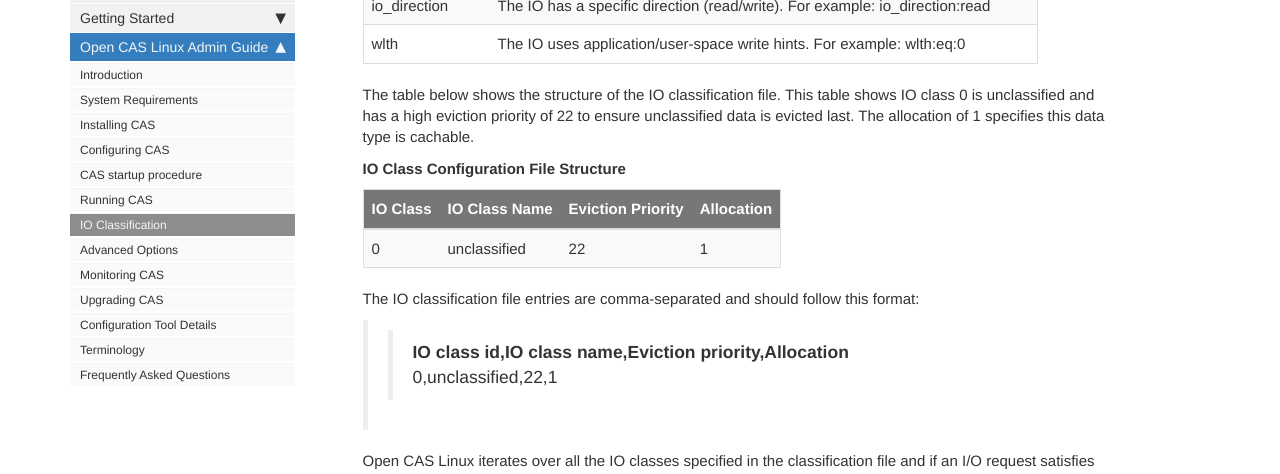
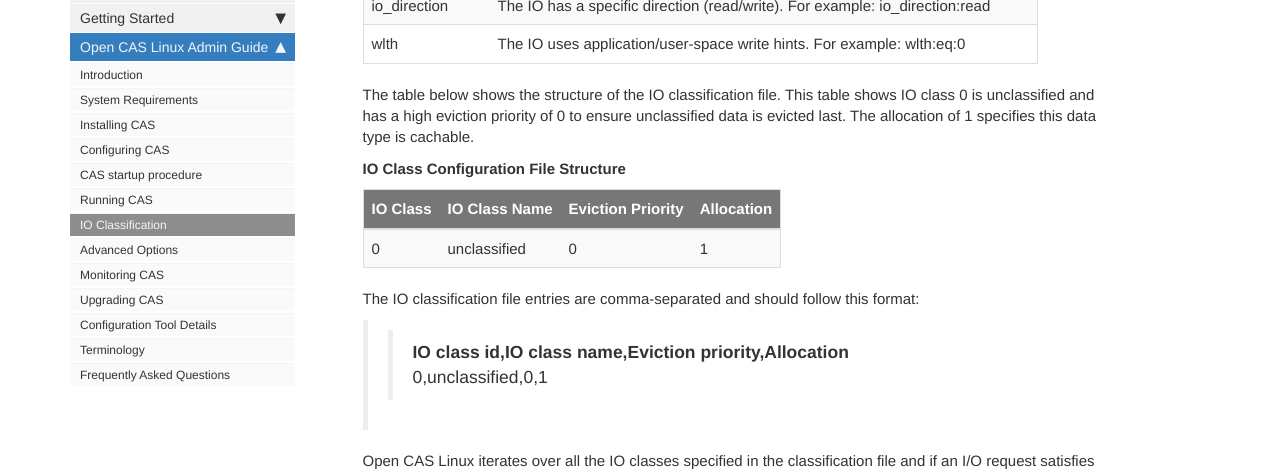
Before and after one commit to Open-CAS/open-cas.github.io, a Jekyll site: the page built from pages/open_cas_linux/guide_io_classification.md, in a window 1280 px wide and 900 px high, scrolled down 2175 px. Shown: the part 174-648 px from the top of the window. Built offline with Jekyll 4.4.1, drawn with Linux system fonts in a browser that asks for light colours; nearby versions of some CDN libraries; comment, search, counter and statistics services are not loaded; some of the changed text lies outside the part shown.

Commit message:
Fix eviction priority example
Signed-off-by: Daniel Madej <daniel.madej@huawei.com>

```diff
--- a/pages/open_cas_linux/guide_io_classification.md
+++ b/pages/open_cas_linux/guide_io_classification.md
@@ -28,7 +28,7 @@
 
 | **Field**         | **Description**                                                                                                                                                                                                                                       |
 |-------------------|-------------------------------------------------------------------------------------------------------------------------------------------------------------------------------------------------------------------------------------------------------|
-| IO class id       | Unique ID for the IO class. (NOTE: The ID for unclassified must always be 0)                                                                                                                                                                            |
+| IO class id       | Unique ID for the IO class. (NOTE: The ID for *unclassified* must always be 0)                                                                                                                                                                            |
 | IO class name     | The name of the IO class. The name can be a known class name such as *metadata* or *unclassified* or *direct* . It can also consist of a user-defined rule. A rule consists of conditions separated by logical operators and/or arithmetic operators. |
 | Eviction priority | Sets the priority number for the IO class. Priority range is 0-255 with zero having the highest priority. The IO classes with the lowest priority will be evicted first.                                                                              |
 | Allocation        | Boolean value that allows the user to decide whether data of this IO class will be cached or not. 0=do not cache, 1=cache.                                                                                                                            |
@@ -78,7 +78,7 @@
 
 
 The table below shows the structure of the IO classification file. This table
-shows IO class 0 is unclassified and has a high eviction priority of 22 to
+shows IO class 0 is unclassified and has a high eviction priority of 0 to
 ensure unclassified data is evicted last. The allocation of 1 specifies this
 data type is cachable.
 
@@ -86,13 +86,13 @@
 
 | **IO Class** | **IO Class Name** | **Eviction Priority** | **Allocation** |
 |--------------|-------------------|-----------------------|----------------|
-| 0            | unclassified      | 22                    | 1              |
+| 0            | unclassified      | 0                     | 1              |
 
 The IO classification file entries are comma-separated and should follow this
 format:
 
 >>   **IO class id,IO class name,Eviction priority,Allocation**
->>   0,unclassified,22,1
+>>   0,unclassified,0,1
 
 Open CAS Linux iterates over all the IO classes specified in the classification file
 and if an I/O request satisfies the given rule, the I/O will be assigned to this
```
Also changed, not shown: other parts of pages/open_cas_linux/guide_io_classification.md (+1 -1 lines).
